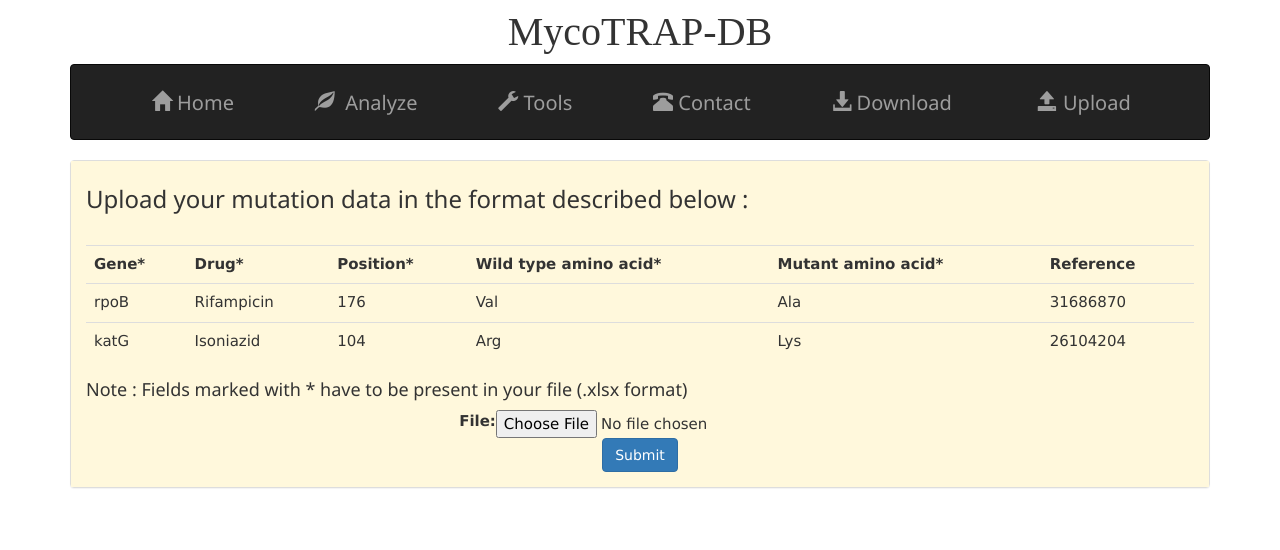
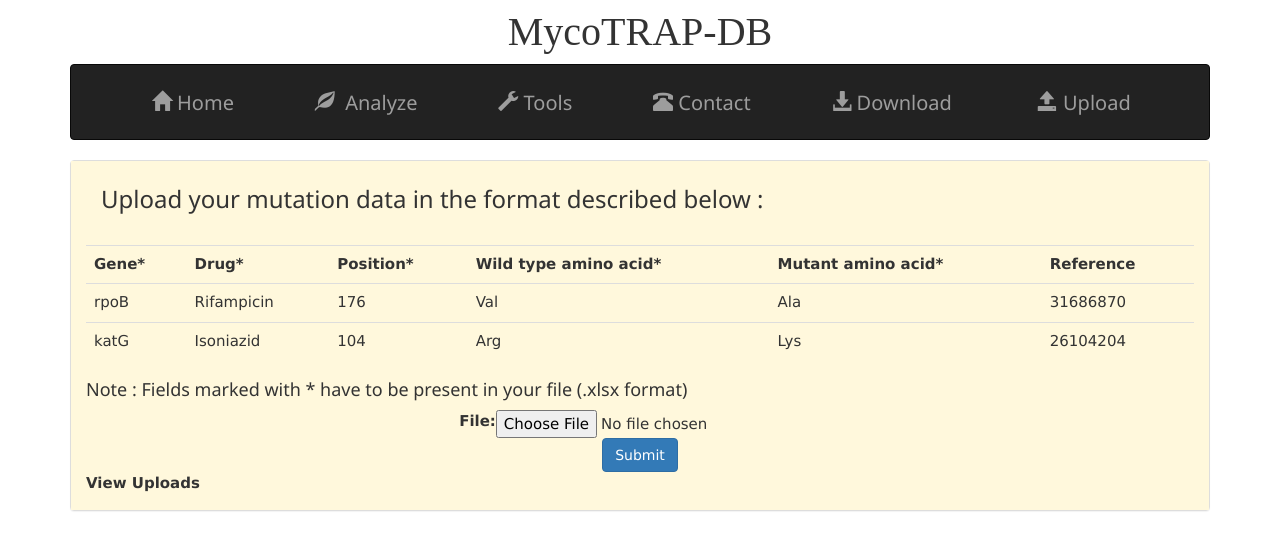
Before and after one commit to anubhav2307/project, a Django app: page /Info/upload/ in a window 1280 px wide. Shown: the top 550 px of the page. Run offline with Django 3.2, Linux system fonts and the light colour scheme; some libraries are stand-ins or nearby versions.

Commit message:
added uploaded files template

```diff
--- a/Info/templates/Info/uploadpg.html
+++ b/Info/templates/Info/uploadpg.html
@@ -3,9 +3,11 @@
 {% block content %}
 
         <div class="panel panel-default">
+
             <div class="panel-body" style="background-color:cornsilk;">
 
                 <table class="table table-responsive">
+                    <div class="container-fluid">
                     <h3>Upload your mutation data in the format described below :</h3><br>
 
                     <tr>
@@ -33,6 +35,7 @@
                         <td>Lys</td>
                         <td>26104204</td>
                     </tr>
+                </div>
                 </table>
                 <h5>Note : Fields marked with * have to be present in your file (.xlsx format)</h5>
                 <center>
@@ -47,7 +50,7 @@
                     </form>
 
                 </center>
+                <a href="{% url "Info:see_uploads" %}"><b>View Uploads</b></a>
             </div>
         </div>
-
 {% endblock %}
--- a/Info/urls.py
+++ b/Info/urls.py
@@ -14,6 +14,8 @@ urlpatterns = [
  path(r'contacts/', views.contk, name='contk'),
  path('file/<id>',views.sheet,name='sheet'),
  path('download/',views.downl,name='downl'),
- path('upload/',views.upload,name='upload')
+ path('upload/',views.upload,name='upload'),
+ path('see_uploads/',views.see_uploads,name='see_uploads'),
+ path('upload_file/<id>',views.upload_file,name="upload_file")
 
 ]
--- a/Info/views.py
+++ b/Info/views.py
@@ -80,3 +80,22 @@ def upload(request):
             return render(request,'Info/success.html',{'x':x})
     context = {"form":form,"x":x}
     return render(request, 'Info/uploadpg.html', context)
+
+
+def see_uploads(request):
+    upl = user_uploads.objects.all()
+    print (upl)
+
+    return render(request,'Info/view_uploads.html',{"upl":upl})
+
+
+def upload_file(request,id):
+    k = get_object_or_404(user_uploads,pk =id)
+
+    filename = settings.MEDIA_ROOT + '/'+ str(k.file)
+    print (filename)
+
+    try:
+        return FileResponse(open(filename, 'rb'), content_type='application/vnd.ms-excel')
+    except FileNotFoundError:
+        raise Http404()
```
Also changed, not shown: Info/templates/Info/view_uploads.html (added, +31 -0 lines).
